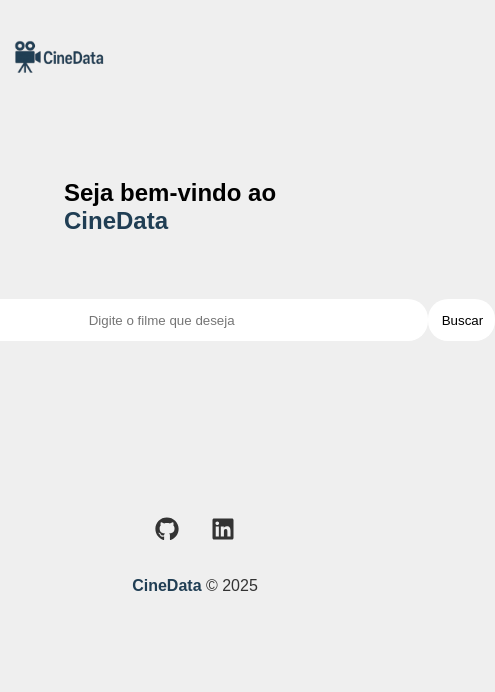
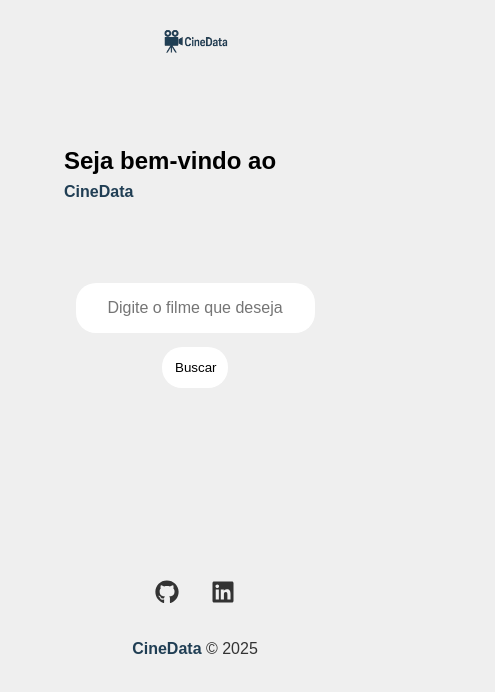
Before and after one commit to Gabrar/cine-data, a React (Create React App) app: page / in a window 390 px wide. Shown: the top 692 px of the page, 495 px wide, since content can reach past the window. Built offline with nearby package versions, Linux system fonts and the light colour scheme.

Commit message:
media updates

```diff
--- a/src/components/layout/Footer.module.css
+++ b/src/components/layout/Footer.module.css
@@ -8,6 +8,17 @@
     display: flex;
     justify-content: center;
     list-style-type: none;
+}
+
+@media (max-widht: 768px) {
+    .social_list {
+        flex-direction: column;
+        gap: 1em;
+    }
+
+    .social_list li {
+        margin: 0;
+    }
 }
 
 .social_list li {
--- a/src/components/layout/NavBar.module.css
+++ b/src/components/layout/NavBar.module.css
@@ -18,3 +18,20 @@ nav img {
     width: 7em;
     cursor: pointer;
 }
+
+@media (max-width: 768px) {
+    .navbar {
+        flex-direction: column;
+        align-items: center;
+        gap: 1em;
+    }
+
+    .list {
+        flex-direction: column;
+        gap: 0.5em;
+    }
+
+    nav img {
+        width: 5em;
+    }
+}
--- a/src/components/layout/Search.module.css
+++ b/src/components/layout/Search.module.css
@@ -38,3 +38,20 @@
         opacity: 1;
     }
 }
+
+@media (max-width: 768px) {
+    .search_container {
+    flex-direction: column;
+    padding: 1em;
+  }
+
+  .search_container input {
+    width: 100%;
+    font-size: 1rem;
+  }
+
+  .btn {
+    width: 5em;
+    margin-top: 1em;
+  }
+}
--- a/src/components/pages/Home.module.css
+++ b/src/components/pages/Home.module.css
@@ -10,6 +10,17 @@
     animation: fadeIn 1s ease-in-out forwards;
 }
 
+@media (max-width: 768px) {
+    .home_Container {
+        padding: 1em;
+    }
+
+    .home_Container span {
+        font-size: 1rem;
+        text-align: center;
+    }
+}
+
 .home_Container span {
     color: #203e54;
 }
```
